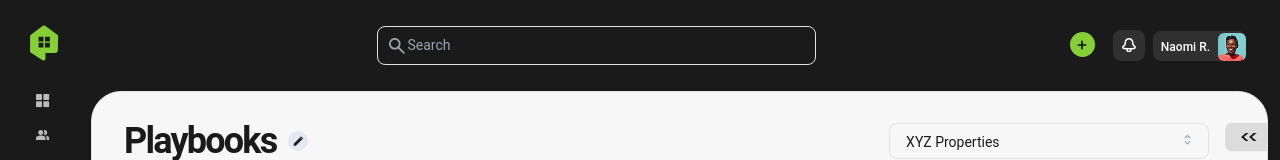
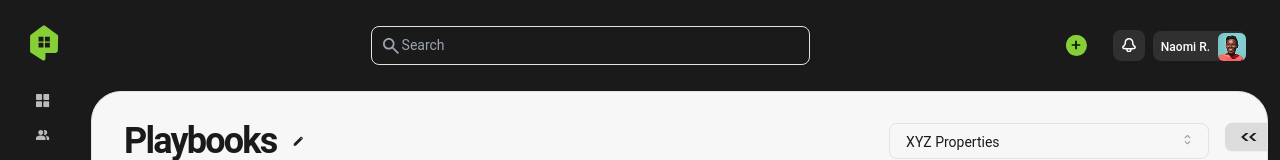
Before and after one commit to AhirwarTarun27/playbook_vue_app, a Vue app: page / in a window 1280 px wide. Shown: the top 160 px of the page. Built offline with nearby package versions, Linux system fonts and the light colour scheme.

Commit message:
added css changes

```diff
--- a/src/assets/dashboard.css
+++ b/src/assets/dashboard.css
@@ -53,6 +53,11 @@
   overflow: hidden;
   background: var(--bg-sidebar);
 }
+
+/* .app-layout .v-navigation-drawer__scrim {
+  background: rgba(0, 0, 0, 0.5) !important;
+  opacity: 0 !important;
+} */
 
 .sidebar {
   width: 91px;
@@ -141,6 +146,7 @@
 
 .search-wrap {
   position: relative;
+  margin-right: 0.5rem;
 }
 
 .search-input {
@@ -189,15 +195,15 @@
 .topbar-right {
   display: flex;
   align-items: center;
-  gap: 16px;
+  gap: 24px;
 }
 
 .action-add-btn .v-btn {
   background: var(--brand) !important;
   /* border-radius: 50% !important; */
 
-  width: 1.5625rem;
-  height: 1.5625rem;
+  width: 1.3rem;
+  height: 1.3rem;
   /* flex-shrink: 0; */
   /* aspect-ratio: 1/1; */
   box-shadow: none !important;
--- a/src/assets/icons/PencilIcon.vue
+++ b/src/assets/icons/PencilIcon.vue
@@ -1,6 +1,6 @@
 <template>
   <svg xmlns="http://www.w3.org/2000/svg"  viewBox="0 0 30 30" fill="none">
-  <circle cx="15" cy="15" r="15" fill="#E3E9F4"/>
+  <circle cx="15" cy="15" r="15" fill="none"/>
   <path d="M8.57129 22.278V19.1394L18.7484 8.97029C18.871 8.84486 19.0153 8.74835 19.1816 8.68077C19.3478 8.61307 19.5199 8.57922 19.6979 8.57922C19.8657 8.57922 20.0325 8.61307 20.1984 8.68077C20.3644 8.74835 20.5176 8.84346 20.658 8.9661L21.9014 10.1847C22.0321 10.3228 22.1288 10.4765 22.1915 10.646C22.2542 10.8153 22.2856 10.9864 22.2856 11.1592C22.2856 11.3337 22.2522 11.5056 22.1855 11.6748C22.1188 11.8439 22.0241 11.992 21.9014 12.1191L11.7236 22.278H8.57129ZM19.7472 11.9632L20.5736 11.147L19.7247 10.2877L18.8879 11.1143L19.7472 11.9632Z" fill="currentColor"/>
 </svg>
 </template>
--- a/src/components/RightDrawer.vue
+++ b/src/components/RightDrawer.vue
@@ -5,7 +5,7 @@
     width="450"
     temporary
     class="todos-drawer"
-    style="border-bottom-right-radius: 30px; border-top-right-radius: 30px"
+    style="border-bottom-right-radius: 30px; border-top-right-radius: 30px; opacity: none;"
     :class="{ 'dark-theme': isDarkTheme }"
   >
     <!-- Floating Close Button (inside drawer container, but visually outside) -->
```
